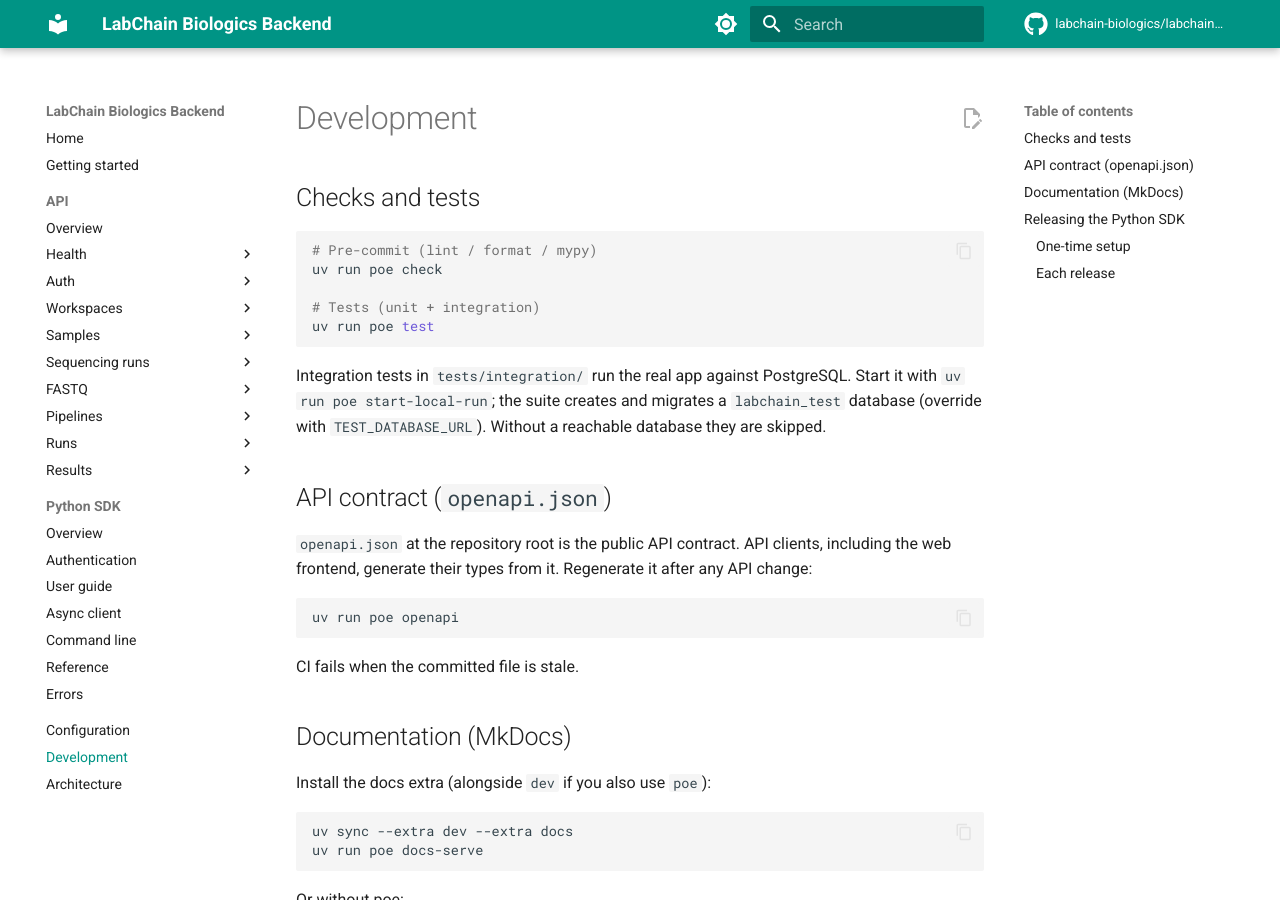
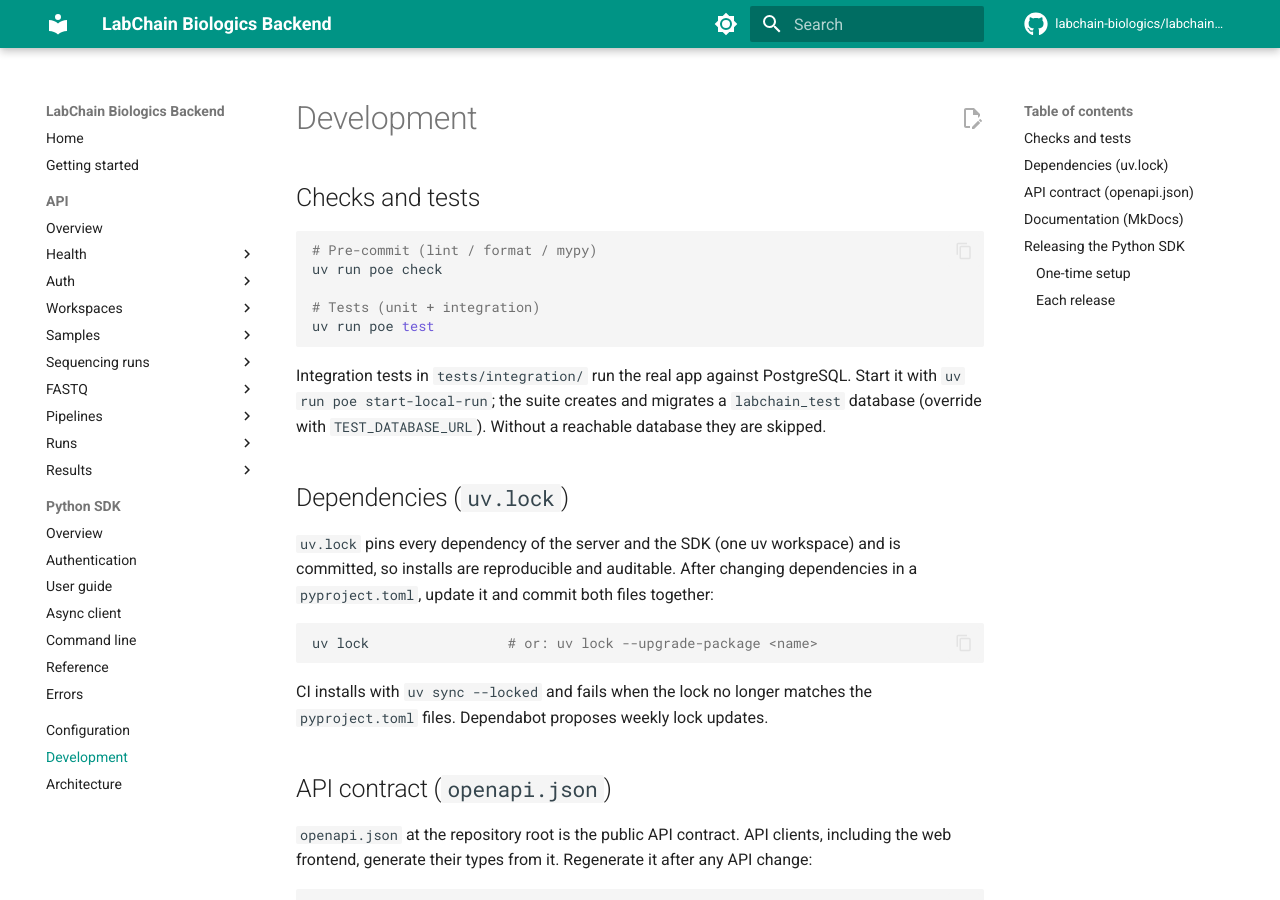
Before and after one commit to labchain-biologics/labchain-biologics-backend, an MkDocs documentation site: the page built from docs/development.md, in a window 1280 px wide and 900 px high. Built offline with MkDocs 1.6.1 and Material for MkDocs 9.7.7, drawn with Linux system fonts in a browser that asks for light colours; comment, search, counter and statistics services are not loaded.

Commit message:
chore: commit uv.lock and install from it in CI
uv.lock was gitignored, so every CI run resolved the latest versions:
installs were neither reproducible nor auditable, which matters for a
regulated application. The lock (server and SDK, one uv workspace) is
now committed, refreshed to current patch releases. CI, docs and SDK
release use --locked and fail when the lock no longer matches the
pyproject.toml files. Dependabot moves from pip to the uv ecosystem so
it updates the lock.

Co-Authored-By: Claude Opus 5.5 <noreply@anthropic.com>

````diff
--- a/docs/development.md
+++ b/docs/development.md
@@ -13,6 +13,19 @@ uv run poe test
 Integration tests in `tests/integration/` run the real app against PostgreSQL. Start it with
 `uv run poe start-local-run`; the suite creates and migrates a `labchain_test` database
 (override with `TEST_DATABASE_URL`). Without a reachable database they are skipped.
+
+## Dependencies (`uv.lock`)
+
+`uv.lock` pins every dependency of the server and the SDK (one uv workspace) and is
+committed, so installs are reproducible and auditable. After changing dependencies in a
+`pyproject.toml`, update it and commit both files together:
+
+```bash
+uv lock                 # or: uv lock --upgrade-package <name>
+```
+
+CI installs with `uv sync --locked` and fails when the lock no longer matches the
+`pyproject.toml` files. Dependabot proposes weekly lock updates.
 
 ## API contract (`openapi.json`)
 
````
Also changed, not shown: CLAUDE.md (+1 -1 lines), 6 other files.
